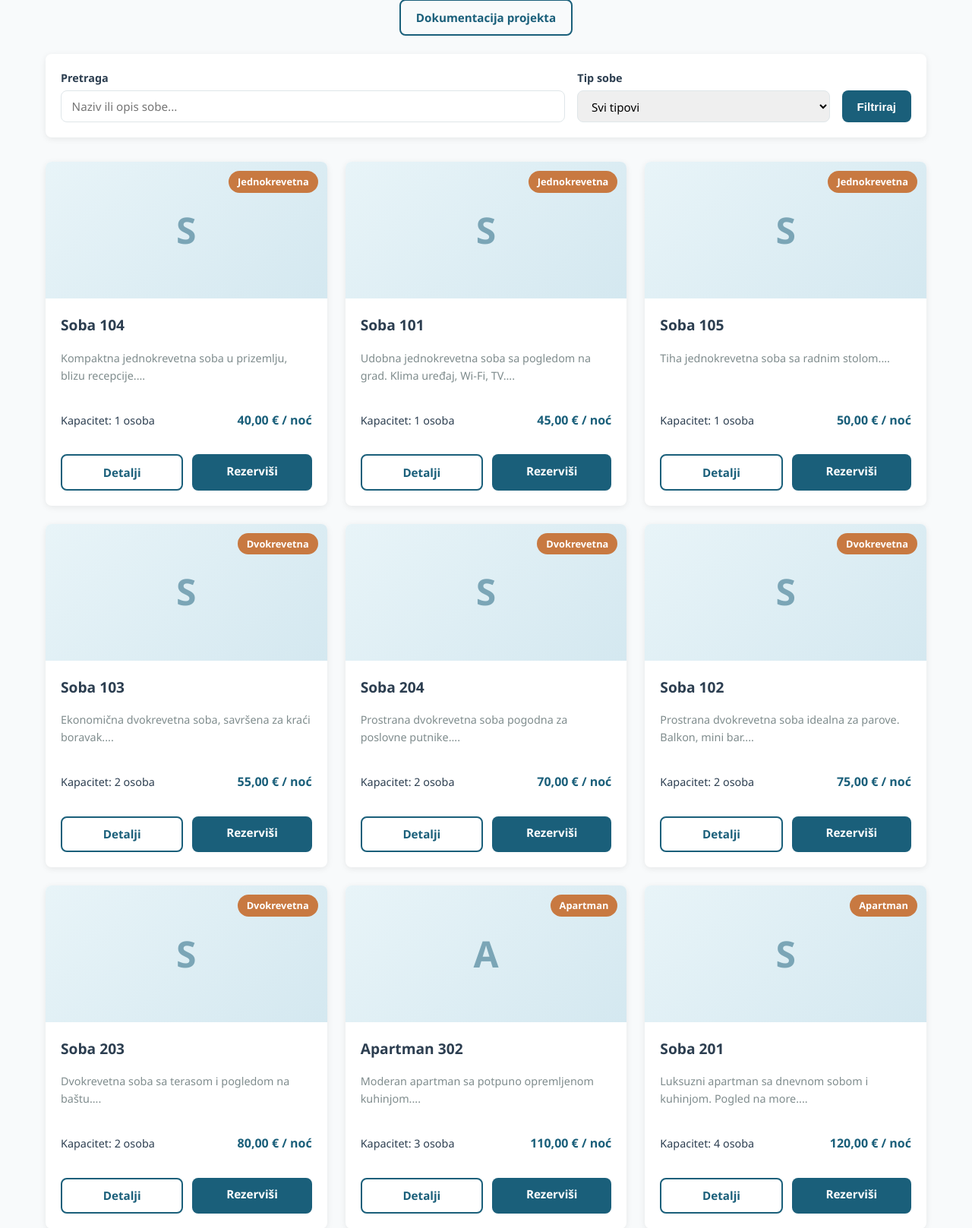
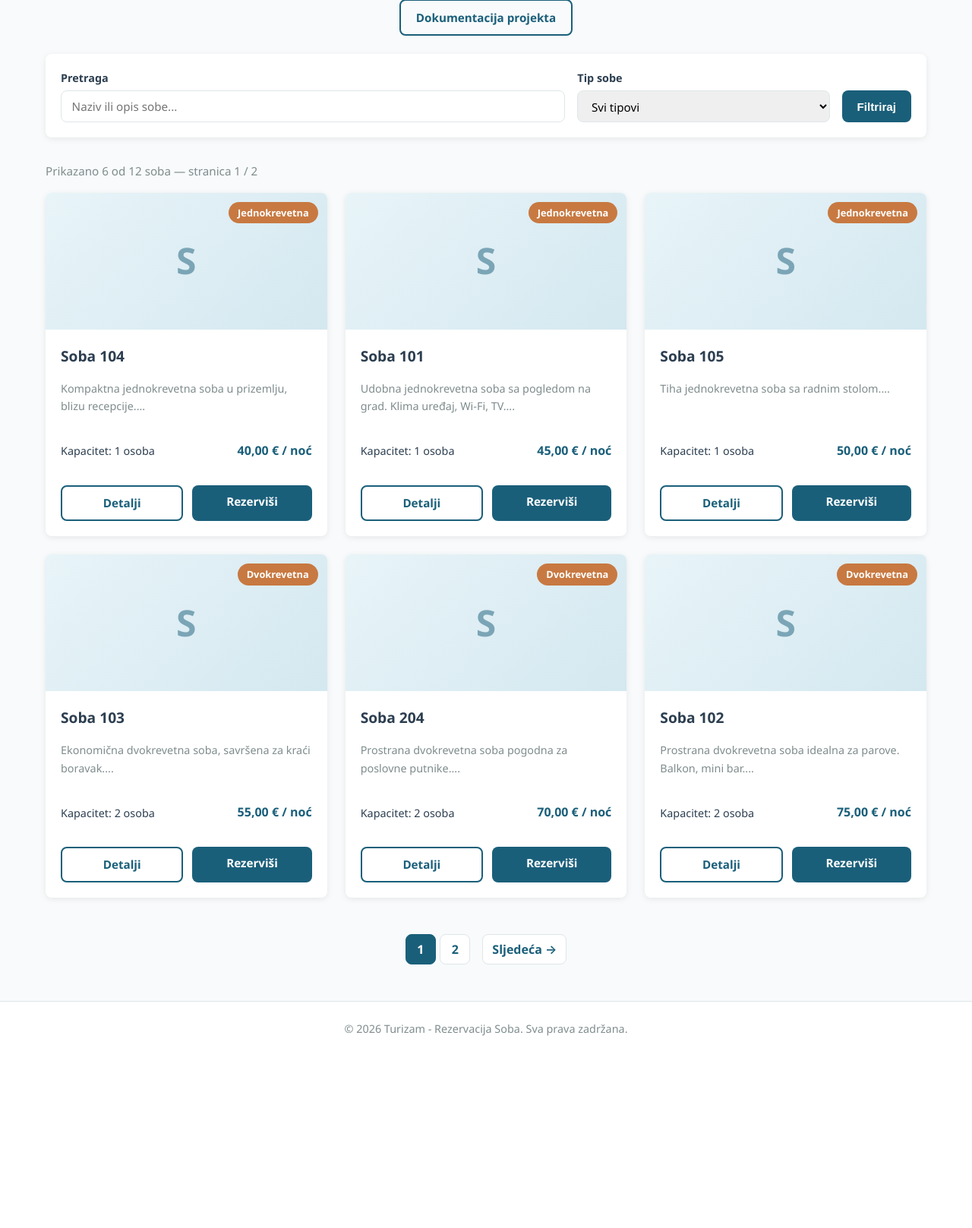
Before and after one commit to DejMar/Turizam---Web-Tehnologije, a PHP site: page / in a window 1280 px wide. Shown: the part 233-1850 px from the top of the page at 76% size. After the commit the page ends 1597 px from the top, so only its background shows below. Run offline with PHP 8.4, Linux system fonts and the light colour scheme; data comes from the database, SQL or seed files in the repository; both versions use the stored data as it was after the commit.

Commit message:
adding paging on main page

```diff
--- a/assets/css/style.css
+++ b/assets/css/style.css
@@ -410,6 +410,57 @@ body {
     flex: 1;
 }
 
+.results-info {
+    color: var(--text-muted);
+    font-size: 0.95rem;
+    margin-bottom: 1rem;
+}
+
+.pagination {
+    display: flex;
+    align-items: center;
+    justify-content: center;
+    gap: 1rem;
+    flex-wrap: wrap;
+    margin-top: 2rem;
+    padding: 1rem 0;
+}
+
+.pagination-pages {
+    display: flex;
+    gap: 0.35rem;
+    flex-wrap: wrap;
+}
+
+.pagination-page,
+.pagination-btn {
+    display: inline-flex;
+    align-items: center;
+    justify-content: center;
+    min-width: 40px;
+    height: 40px;
+    padding: 0 0.75rem;
+    border-radius: var(--radius);
+    border: 1px solid var(--border);
+    background: var(--white);
+    color: var(--primary);
+    text-decoration: none;
+    font-weight: 600;
+    transition: all 0.2s;
+}
+
+.pagination-page:hover,
+.pagination-btn:hover {
+    background: var(--primary-light);
+    border-color: var(--primary);
+}
+
+.pagination-page.active {
+    background: var(--primary);
+    color: var(--white);
+    border-color: var(--primary);
+}
+
 /* Room detail */
 .room-detail {
     max-width: 900px;
--- a/index.php
+++ b/index.php
@@ -6,26 +6,48 @@ $pageTitle = 'Pregled soba';
 
 $tip = $_GET['tip'] ?? '';
 $pretraga = trim($_GET['pretraga'] ?? '');
+$perPage = 6;
+$page = max(1, (int) ($_GET['page'] ?? 1));
 
-$sql = 'SELECT * FROM sobe WHERE dostupna = 1';
+$where = 'WHERE dostupna = 1';
 $params = [];
 
 if ($tip && in_array($tip, ['jednokrevetna', 'dvokrevetna', 'apartman', 'suite'])) {
-    $sql .= ' AND tip = ?';
+    $where .= ' AND tip = ?';
     $params[] = $tip;
 }
 
 if ($pretraga !== '') {
-    $sql .= ' AND (naziv LIKE ? OR opis LIKE ?)';
+    $where .= ' AND (naziv LIKE ? OR opis LIKE ?)';
     $params[] = "%$pretraga%";
     $params[] = "%$pretraga%";
 }
 
-$sql .= ' ORDER BY cijena_po_noci ASC';
+$countStmt = getDB()->prepare("SELECT COUNT(*) FROM sobe $where");
+$countStmt->execute($params);
+$totalSoba = (int) $countStmt->fetchColumn();
+$totalPages = max(1, (int) ceil($totalSoba / $perPage));
+$page = min($page, $totalPages);
+$offset = ($page - 1) * $perPage;
+
+$sql = "SELECT * FROM sobe $where ORDER BY cijena_po_noci ASC LIMIT $perPage OFFSET $offset";
 
 $stmt = getDB()->prepare($sql);
 $stmt->execute($params);
 $sobe = $stmt->fetchAll();
+
+function paginationUrl(int $pageNum, string $tipFilter, string $pretragaFilter): string
+{
+    $query = ['page' => $pageNum];
+    if ($tipFilter !== '') {
+        $query['tip'] = $tipFilter;
+    }
+    if ($pretragaFilter !== '') {
+        $query['pretraga'] = $pretragaFilter;
+    }
+
+    return 'index.php?' . http_build_query($query);
+}
 
 require_once __DIR__ . '/includes/header.php';
 ?>
@@ -66,6 +88,13 @@ require_once __DIR__ . '/includes/header.php';
         <p>Nema soba koje odgovaraju vašim kriterijumima.</p>
     </div>
 <?php else: ?>
+    <p class="results-info">
+        Prikazano <?= count($sobe) ?> od <?= $totalSoba ?> soba
+        <?php if ($totalPages > 1): ?>
+            — stranica <?= $page ?> / <?= $totalPages ?>
+        <?php endif; ?>
+    </p>
+
     <div class="room-grid">
         <?php foreach ($sobe as $soba): ?>
             <article class="room-card">
@@ -88,6 +117,27 @@ require_once __DIR__ . '/includes/header.php';
             </article>
         <?php endforeach; ?>
     </div>
+
+    <?php if ($totalPages > 1): ?>
+        <nav class="pagination" aria-label="Stranice">
+            <?php if ($page > 1): ?>
+                <a href="<?= e(paginationUrl($page - 1, $tip, $pretraga)) ?>" class="pagination-btn">&larr; Prethodna</a>
+            <?php endif; ?>
+
+            <div class="pagination-pages">
+                <?php for ($i = 1; $i <= $totalPages; $i++): ?>
+                    <a href="<?= e(paginationUrl($i, $tip, $pretraga)) ?>"
+                       class="pagination-page <?= $i === $page ? 'active' : '' ?>">
+                        <?= $i ?>
+                    </a>
+                <?php endfor; ?>
+            </div>
+
+            <?php if ($page < $totalPages): ?>
+                <a href="<?= e(paginationUrl($page + 1, $tip, $pretraga)) ?>" class="pagination-btn">Sljedeća &rarr;</a>
+            <?php endif; ?>
+        </nav>
+    <?php endif; ?>
 <?php endif; ?>
 
 <?php require_once __DIR__ . '/includes/footer.php'; ?>
```
Also changed, not shown: sql/schema.sql (+7 -1 lines).
